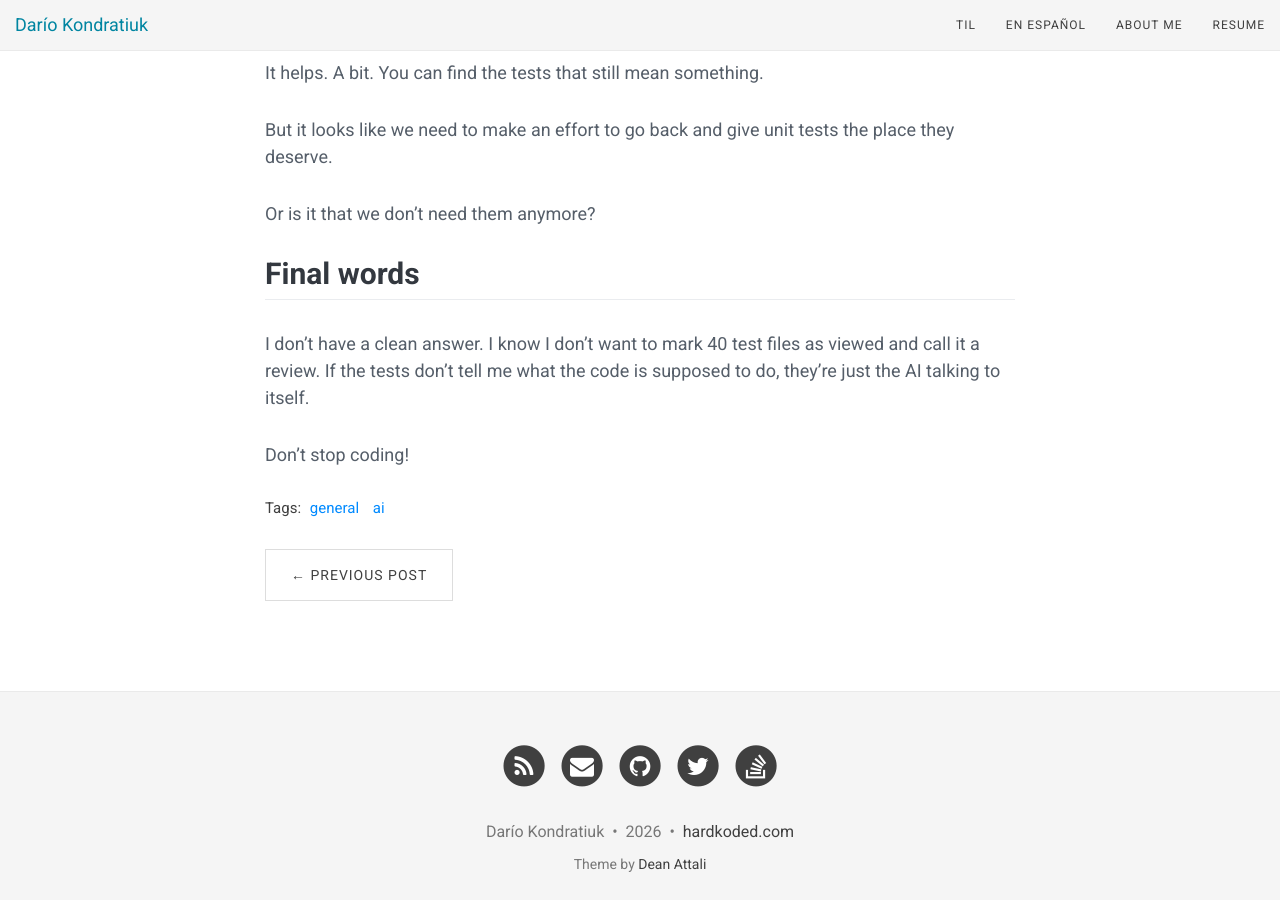
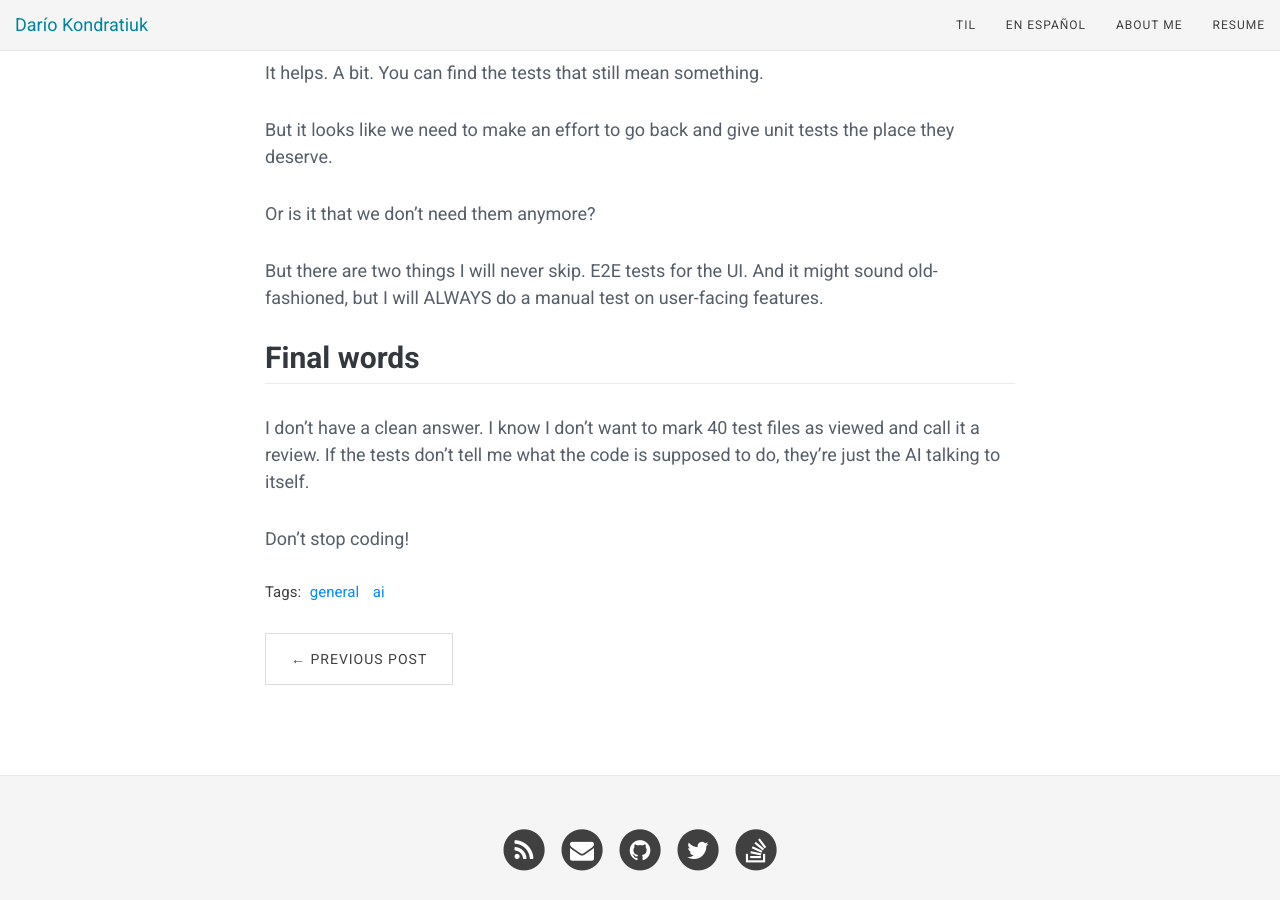
Before and after one commit to kblok/kblok.github.io, a Jekyll site: the page built from _posts/2026-08-14-the-state-of-unit-testing-in-the-ai-era.md, in a window 1280 px wide and 900 px high, scrolled down 1181 px. Built offline with Jekyll 4.4.1, drawn with Linux system fonts in a browser that asks for light colours; nearby versions of some CDN libraries; comment, search, counter and statistics services are not loaded.

Commit message:
Add E2E and manual testing aside to the unit testing post
Insert one paragraph after the "don't need them anymore" question.

Co-authored-by: Darío Kondratiuk <dariokondratiuk@gmail.com>

```diff
--- a/_posts/2026-08-14-the-state-of-unit-testing-in-the-ai-era.md
+++ b/_posts/2026-08-14-the-state-of-unit-testing-in-the-ai-era.md
@@ -36,6 +36,8 @@ But it looks like we need to make an effort to go back and give unit tests the p
 
 Or is it that we don't need them anymore?
 
+But there are two things I will never skip. E2E tests for the UI. And it might sound old-fashioned, but I will ALWAYS do a manual test on user-facing features.
+
 # Final words
 
 I don't have a clean answer. I know I don't want to mark 40 test files as viewed and call it a review. If the tests don't tell me what the code is supposed to do, they're just the AI talking to itself.
```
